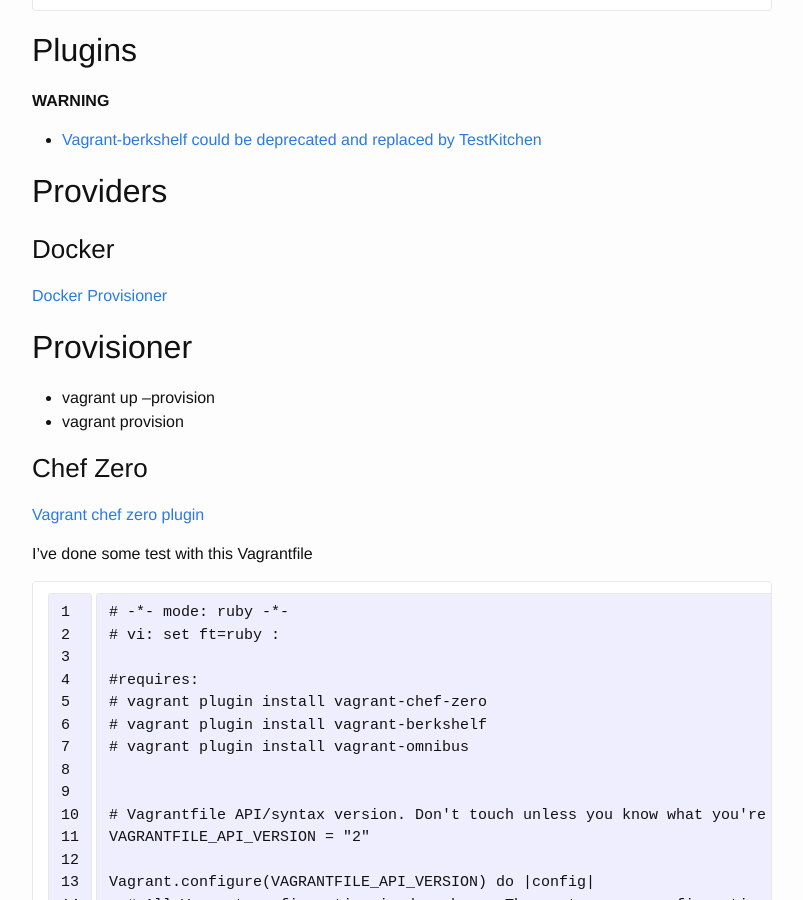
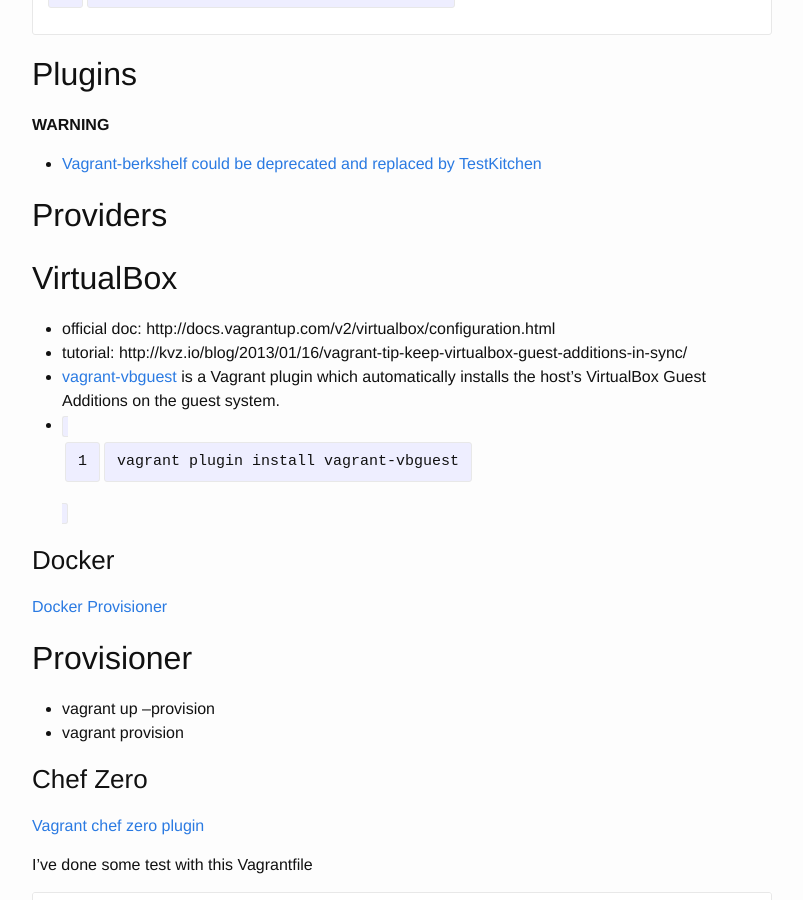
Before and after one commit to breezeight/nicola_blog, a Jekyll site: the page built from _guides/packer_and_vagrant.markdown, in a window 1280 px wide and 900 px high, scrolled down 7899 px. Shown: the whole window, without its empty margins (238-1041 px from the left). Built offline with Jekyll 4.4.1, drawn with Linux system fonts in a browser that asks for light colours.

Commit message:
add some vagrant tutorial link

```diff
--- a/_guides/packer_and_vagrant.markdown
+++ b/_guides/packer_and_vagrant.markdown
@@ -267,6 +267,18 @@
 
 ## Providers
 
+## VirtualBox
+
+* official doc: http://docs.vagrantup.com/v2/virtualbox/configuration.html
+* tutorial: http://kvz.io/blog/2013/01/16/vagrant-tip-keep-virtualbox-guest-additions-in-sync/
+* [vagrant-vbguest](https://github.com/dotless-de/vagrant-vbguest) is a Vagrant plugin which automatically installs the host's VirtualBox Guest Additions on the guest system.
+* `vagrant plugin install vagrant-vbguest`
+
+
+
+
+
+
 ### Docker
 
 [Docker Provisioner](http://docs.vagrantup.com/v2/docker/index.html)
```
